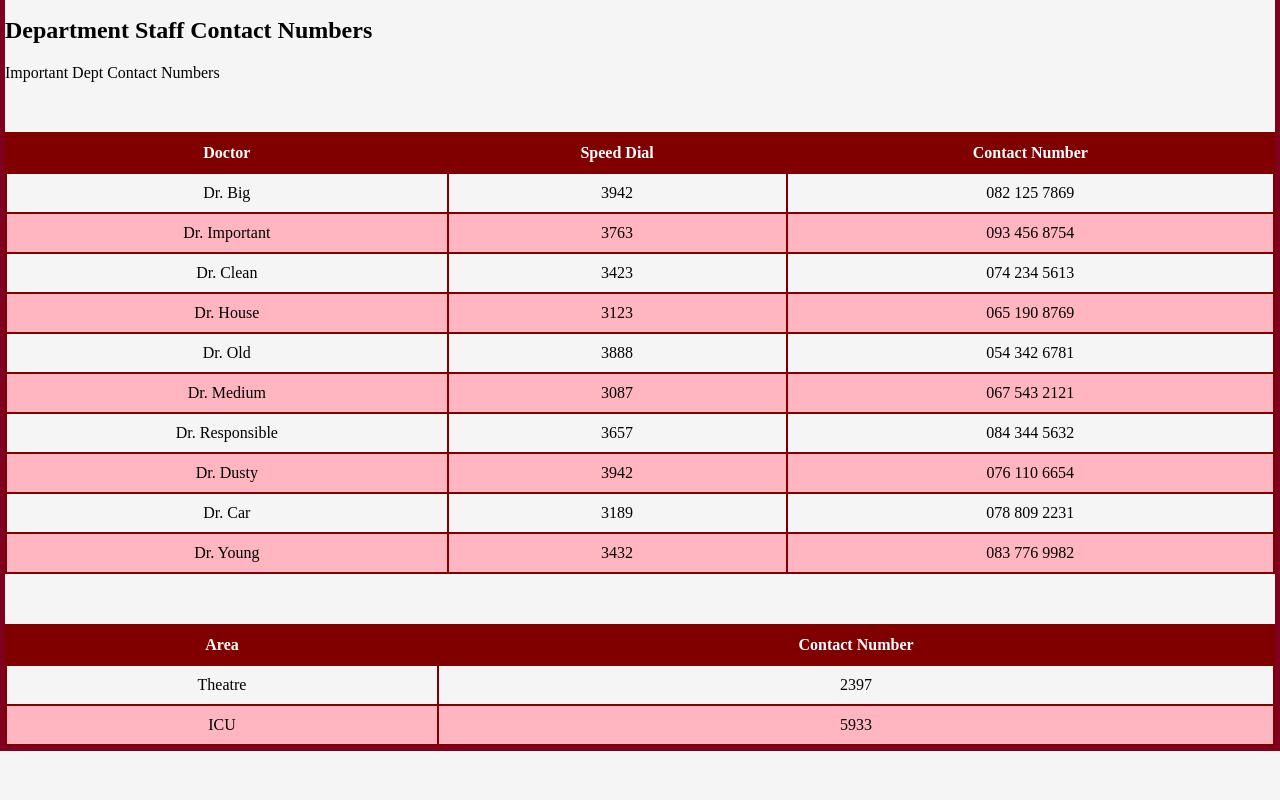
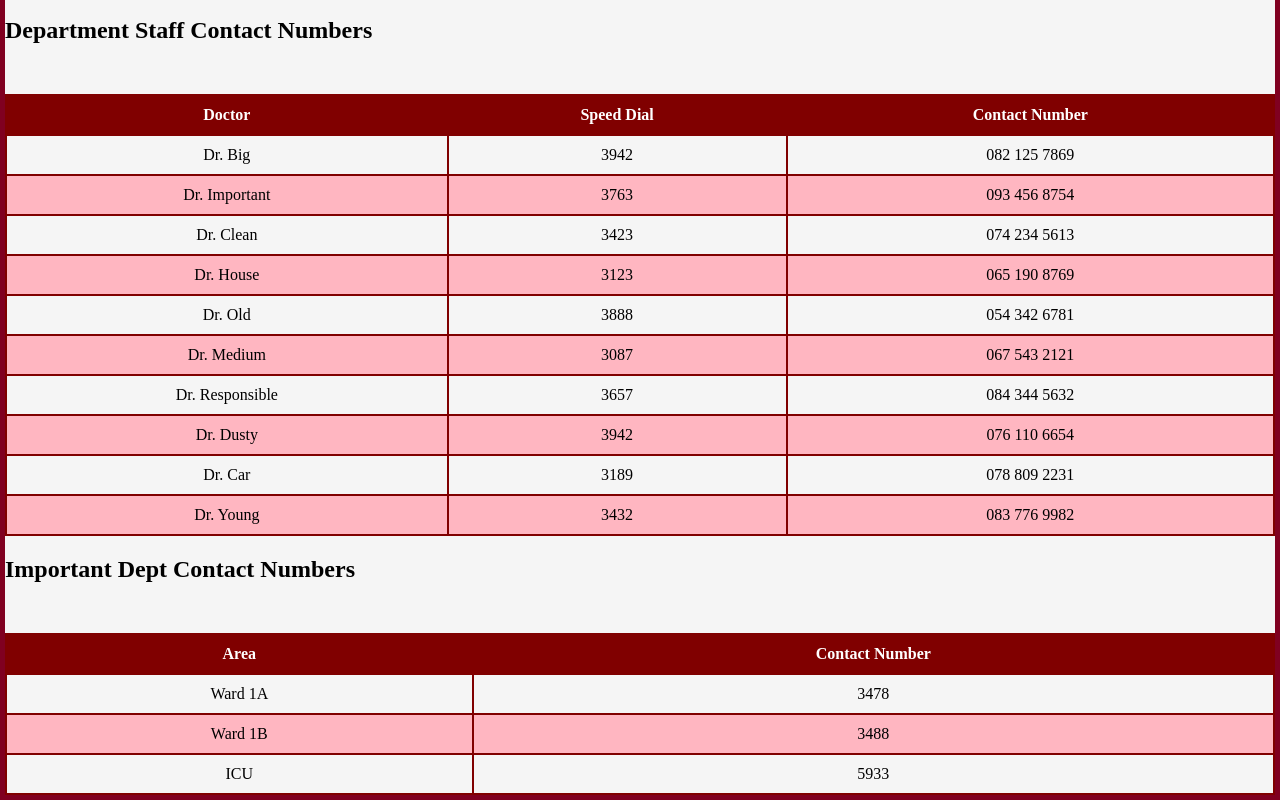
Before and after one commit to yousufmahomed/rosters, a plain HTML site: page iMed/iMed.html in a window 1280 px wide. Shown: the part 3029-3829 px from the top of the page. Before the commit the page ends 3780 px from the top, so only its background shows below. Drawn offline with Linux system fonts and the light colour scheme.

Commit message:
correct html code error

```diff
--- a/iMed/iMed.html
+++ b/iMed/iMed.html
@@ -315,7 +315,8 @@
                     <td>3432</td>
                     <td>083 776 9982</td>
                 </tr>
-            </tb
+            </tbody>
+        </table>
             <h2>Important Dept Contact Numbers</h2>
         <table>
         <thead>
@@ -326,8 +327,12 @@
         </thead>
         <tbody>
             <tr>
-      <td>Theatre</td>
-      <td>2397</td>
+            <td>Ward 1A</td>
+            <td>3478</td>
+            </tr>
+            <tr>
+                <td>Ward 1B</td>
+                <td>3488</td>
             </tr>
             <tr>
             <td>ICU</td>
```
Also changed, not shown: Anaesthesia/anaesthesia.html (+3 -2 lines). Lines whose indentation alone changed are shown as unchanged.
